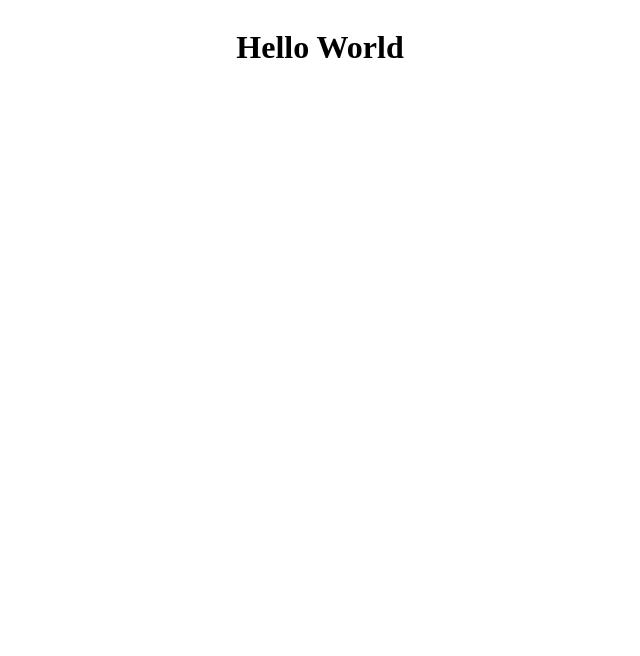
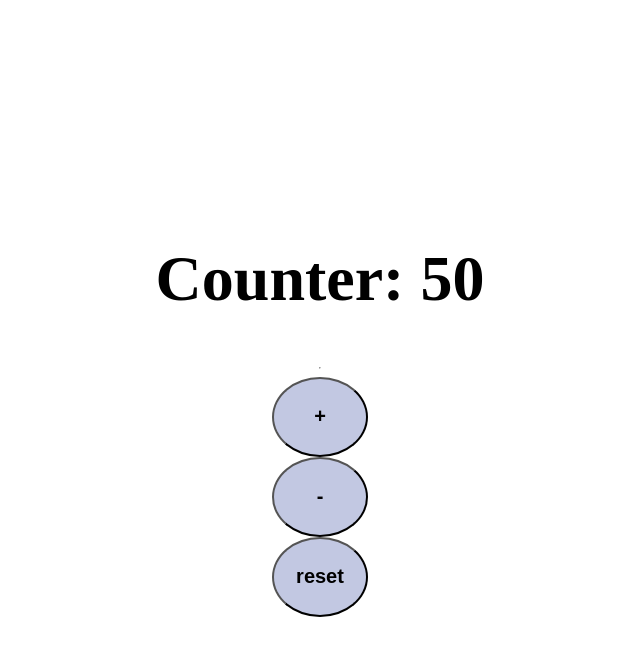
Before and after one commit to BrandoSoria/reactbase, a React (Vite) app: page / in a window 1280 px wide. Shown: the top 656 px of the page, without its empty margins (328-968 px from the left). Built offline with nearby package versions, Linux system fonts and the light colour scheme.

Commit message:
eventos setState

```diff
--- /dev/null
+++ b/src/App.css
@@ -0,0 +1,28 @@
+/* estilos globales */
+
+.container {
+    display: flex;
+    justify-content: center; /* Centrar horizontalmente */
+    align-items: center;     /* Centrar verticalmente */
+}
+
+.container h1{
+    font-size: 4rem;
+    justify-content: center;
+}
+    .container button{
+        background-position: 0% 0%;
+        background-size: 200% 200%;
+        transition: all 0.5s;
+        display: inline-block;
+        font-weight: bold;
+        text-align: center;
+        background-color: #c2c8e2;
+        color: #000;
+        font-size: 20px;
+        margin: 0px 1rem;
+        padding: 1rem;
+        border-radius: 100%;
+        width: 6rem;
+        height: 5rem;
+    }
--- a/src/App.jsx
+++ b/src/App.jsx
@@ -1,9 +1,21 @@
+// aqui mandamos a llamar el lo que hay de estilos en app.css (estios locales)
+import { useState } from "react";
+import "./App.css"
 const App = () => {
 
+  //estados useState() aqui recive el valor como array, objetos numeros,texto etc
+  const [count, setCount]= useState(50);
+
+
   return (
-    // container id "container" de donde se llamo desde index.css dentro de ese div
+    // container id "container" de donde se llamo desde index.css (gloables styles)) dentro de ese div
     <div className="container">
-      <h1>Hello World</h1>
+      <h1>Counter: {count} </h1>
+      {/* hr es linea divisoria */}
+      <hr />
+      <button>+</button>
+      <button>-</button>
+      <button>reset</button>
     </div>
   );
 };
```
